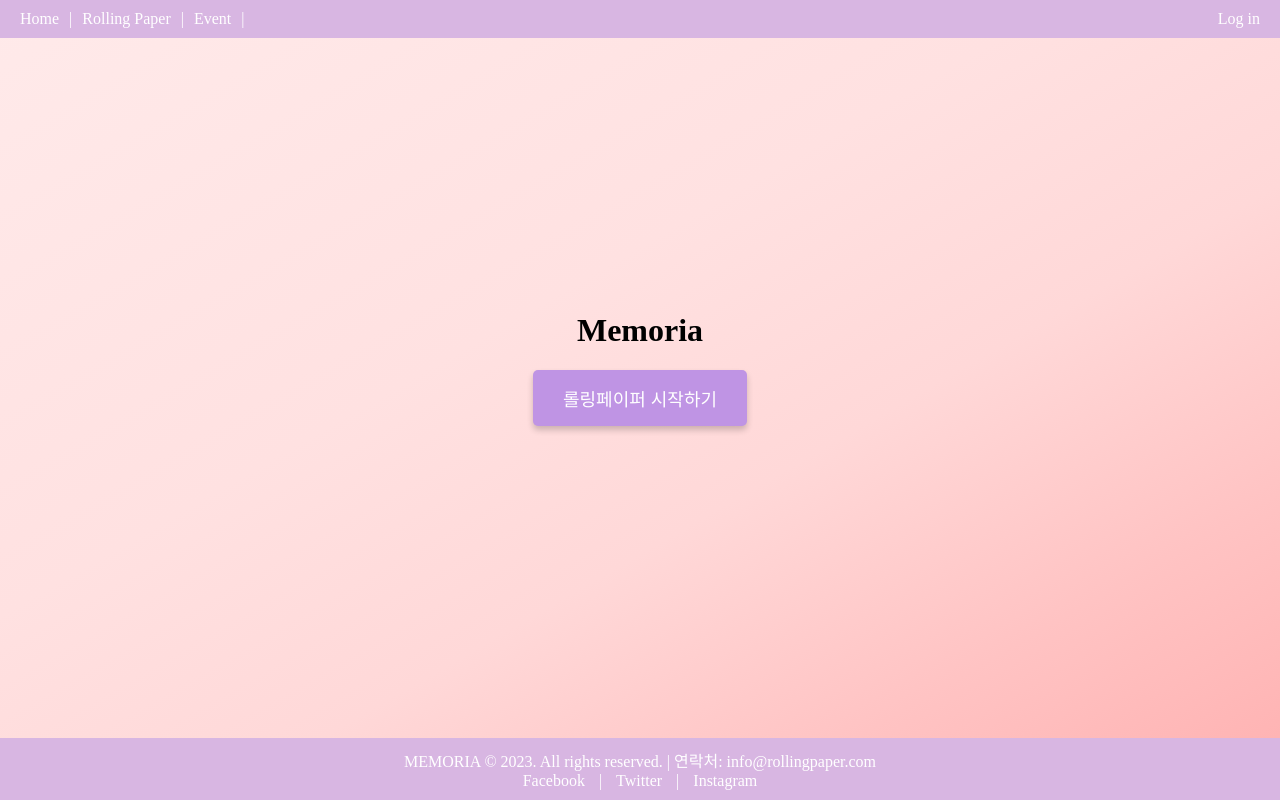
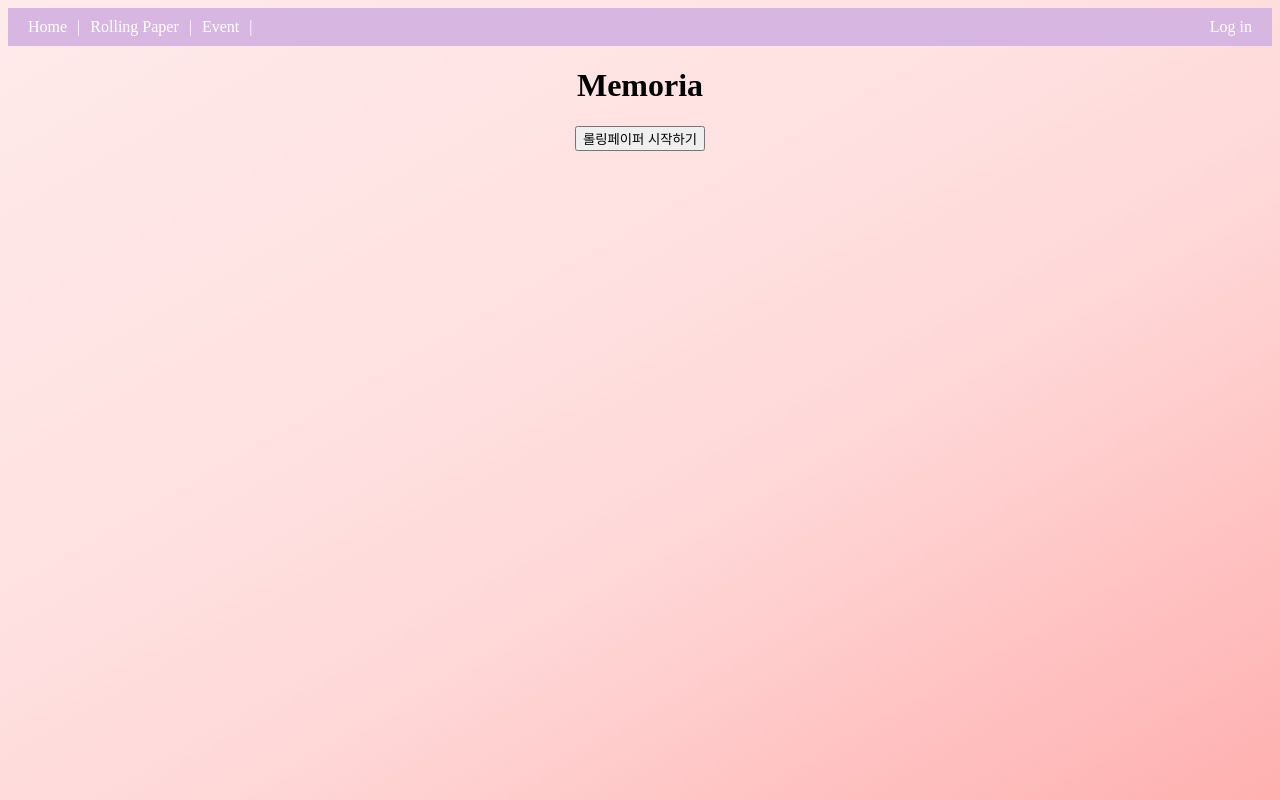
Before and after one commit to Gardener-soul/Memoria, a Vue app in the folder EunSuzy/: page / in a window 1280 px wide. Built offline with nearby package versions, Linux system fonts and the light colour scheme; a web font is replaced by a local one.

Commit message:
Update 배포 포기
나는 가짜개발자다, 배포도 못하는

```diff
--- a/EunSuzy/index.html
+++ b/EunSuzy/index.html
@@ -13,45 +13,9 @@
       href="https://fonts.googleapis.com/css2?family=Single+Day&family=Nanum+Gothic&family=Noto+Sans+Korean&family=Do+Hyeon&family=Nanum+Pen+Script&display=swap"
       rel="stylesheet"
     />
-    <style>
-      .footer {
-        position: fixed;
-        bottom: 0;
-        width: 100%;
-        background-color: #d8b6e2;
-        color: white;
-        text-align: center;
-        padding: 10px 0;
-        float: inline-end;
-      }
-      .footer-content p {
-        margin: 5px 0;
-      }
-
-      .social-links a {
-        color: white;
-        text-decoration: none;
-        margin: 0 10px;
-      }
-
-      .social-links a:hover {
-        text-decoration: underline;
-      }
-    </style>
   </head>
   <body>
     <div id="app"></div>
     <script type="module" src="/src/main.js"></script>
-    <footer class="footer">
-      <div class="footer-content">
-        <span>MEMORIA © 2023. All rights reserved.</span> |
-        <span>연락처: info@rollingpaper.com</span>
-        <div class="social-links">
-          <a href="#" target="_blank">Facebook</a> |
-          <a href="#" target="_blank">Twitter</a> |
-          <a href="#" target="_blank">Instagram</a>
-        </div>
-      </div>
-    </footer>
   </body>
 </html>
--- a/EunSuzy/src/App.vue
+++ b/EunSuzy/src/App.vue
@@ -1,7 +1,7 @@
 <template>
-  <div>
+  <div class="container">
     <HeaderVue />
-    <RouterView />
+    <RouterView class="content" />
   </div>
 </template>
 
@@ -9,8 +9,4 @@
 import HeaderVue from "@/components/common/HeaderView.vue";
 </script>
 
-<style>
-    body {
-      margin: 0;
-    }
-</style>
+<style></style>
--- a/EunSuzy/src/views/HomeView.vue
+++ b/EunSuzy/src/views/HomeView.vue
@@ -21,26 +21,34 @@
         <button class="confirm-button" @click="goToSignUp">회원가입</button>
       </div>
     </div>
+    <footer class="footer" v-if="showFooter">
+      <div class="footer-content">
+        <span>MEMORIA © 2023. All rights reserved.</span> |
+        <span>연락처: info@rollingpaper.com</span>
+        <div class="social-links">
+          <a href="#" target="_blank">Facebook</a> |
+          <a href="#" target="_blank">Twitter</a> |
+          <a href="#" target="_blank">Instagram</a>
+        </div>
+      </div>
+    </footer>
   </div>
 </template>
 
 <script setup>
-import { ref } from "vue";
+import { ref, onMounted, onUnmounted } from "vue";
 import { useRouter } from "vue-router";
 import { useUserStore } from "@/stores/user.js";
 
 const userStore = useUserStore();
-
+const router = useRouter();
 const showLoginModal = ref(false);
-
-const router = useRouter();
+const showFooter = ref(false); // 초기 값은 false로 설정합니다.
 
 function handleRollingPaperStart() {
   if (userStore.isLoggedIn) {
-    // 로그인 상태일 때 롤링 페이퍼 생성 페이지로 이동
     router.push("/create");
   } else {
-    // 로그인 상태가 아닐 때 모달 창 표시
     showLoginModal.value = true;
   }
 }
@@ -55,84 +63,67 @@ function goToLogin() {
 function goToSignUp() {
   router.push("/signup");
 }
+
+const checkContentHeight = () => {
+  showFooter.value =
+    document.documentElement.scrollHeight >
+    document.documentElement.clientHeight;
+};
+
+onMounted(() => {
+  checkContentHeight();
+  window.addEventListener("resize", checkContentHeight);
+  window.addEventListener("scroll", checkContentHeight);
+});
+
+onUnmounted(() => {
+  window.removeEventListener("resize", checkContentHeight);
+  window.removeEventListener("scroll", checkContentHeight);
+});
 </script>
 
 <style scoped>
+html,
+body {
+  margin: 0;
+  height: 100%;
+}
+
+#app {
+  display: flex;
+  flex-direction: column;
+  min-height: 100vh;
+}
+
 .container {
   display: flex;
-  justify-content: center;
   flex-direction: column;
   align-items: center;
-  height: 80vh;
+  justify-content: center;
+  flex: 1;
 }
 
-body {
-  font-family: "Comic Sans MS", cursive, sans-serif;
-  background-color: #f0e6d6;
-  margin: 0;
-  padding: 0;
-}
 .memoria-title,
-.start-rolling-paper-button {
-  display: block;
-}
-.modal-overlay {
-  position: fixed;
-  top: 0;
-  left: 0;
-  right: 0;
-  bottom: 0;
-  background-color: rgba(0, 0, 0, 0.6);
-  display: flex;
-  justify-content: center;
-  align-items: center;
+.start-rolling-paper-button,
+.footer {
+  text-align: center;
 }
 
-.modal-content {
-  background-color: white;
-  padding: 20px;
-  border-radius: 15px;
-  text-align: center;
-  box-shadow: 0 4px 6px rgba(0, 0, 0, 0.1);
-  position: relative;
+.footer {
+  width: 100%;
+  background-color: #d8b6e2;
+  color: white;
+  padding: 10px 0;
 }
 
-.close-button {
-  position: absolute;
-  top: 10px;
-  right: 10px;
-  font-size: 25px;
-  cursor: pointer;
+.footer-content span,
+.social-links a {
+  margin: 5px 0;
+  color: white;
+  text-decoration: none;
 }
 
-.confirm-button {
-  background-color: #ffb8c6;
-  color: white;
-  padding: 10px 20px;
-  border: none;
-  border-radius: 5px;
-  cursor: pointer;
-  margin-top: 20px;
-  margin-right: 10px; /* 오른쪽 마진 추가 */
-}
-
-.confirm-button:hover {
-  background-color: #bf94e4;
-}
-
-.start-rolling-paper-button {
-  background-color: #bf94e4; /* 버튼의 기본 배경색 */
-  color: white; /* 텍스트 색상 */
-  padding: 15px 30px; /* 버튼 내부의 여백 */
-  font-size: 18px; /* 글꼴 크기 */
-  border: none; /* 테두리 제거 */
-  border-radius: 5px; /* 테두리 반경 */
-  cursor: pointer; /* 마우스 오버 시 커서 변경 */
-  box-shadow: 0 4px 6px rgba(0, 0, 0, 0.2); /* 그림자 효과 */
-  transition: background-color 0.3s; /* 호버 효과를 위한 전환 */
-}
-
-.start-rolling-paper-button:hover {
-  background-color: #ffb8c6;
+.social-links a:hover {
+  text-decoration: underline;
 }
 </style>
```
Also changed, not shown: 1 other file (tests, documents, lock files or other folders).
